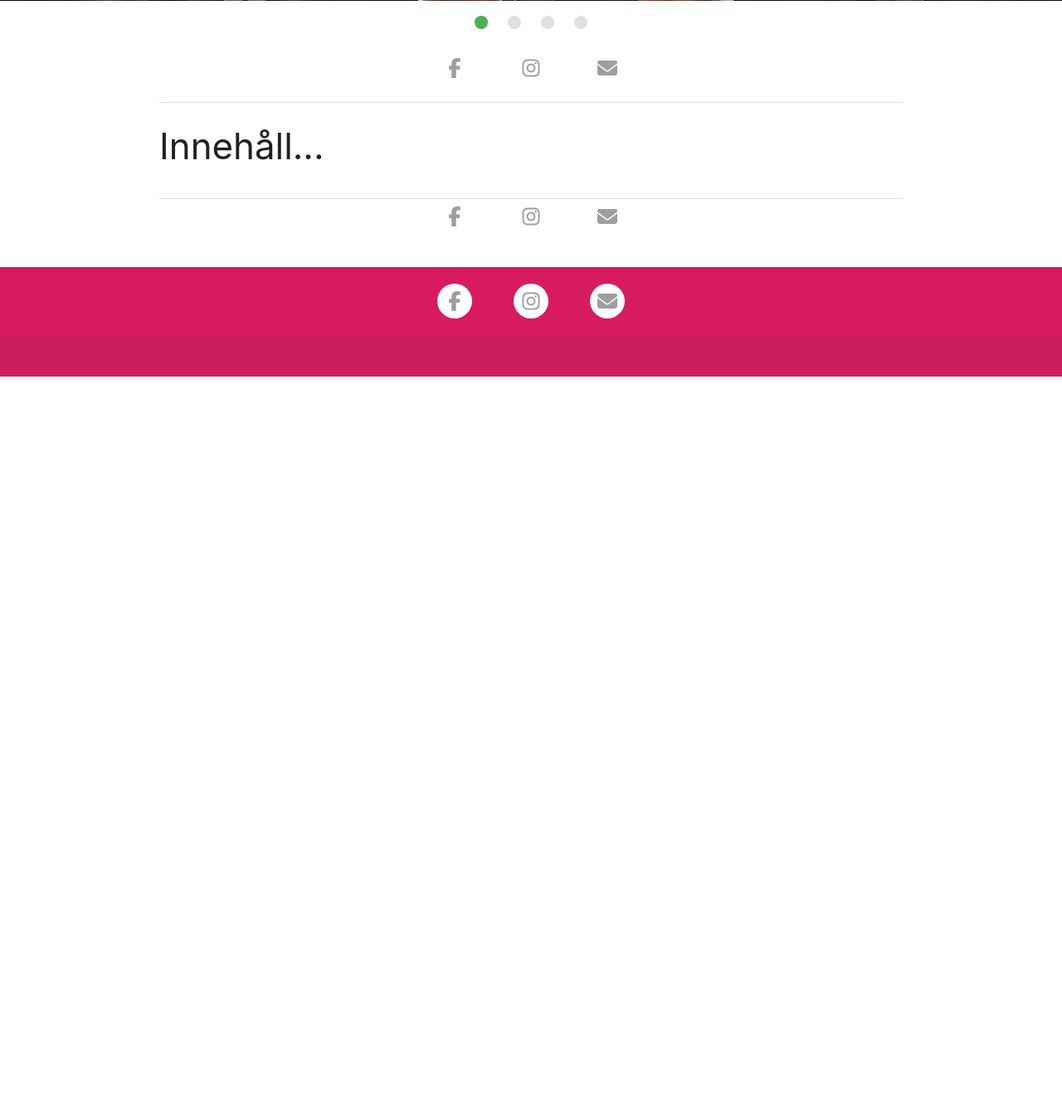
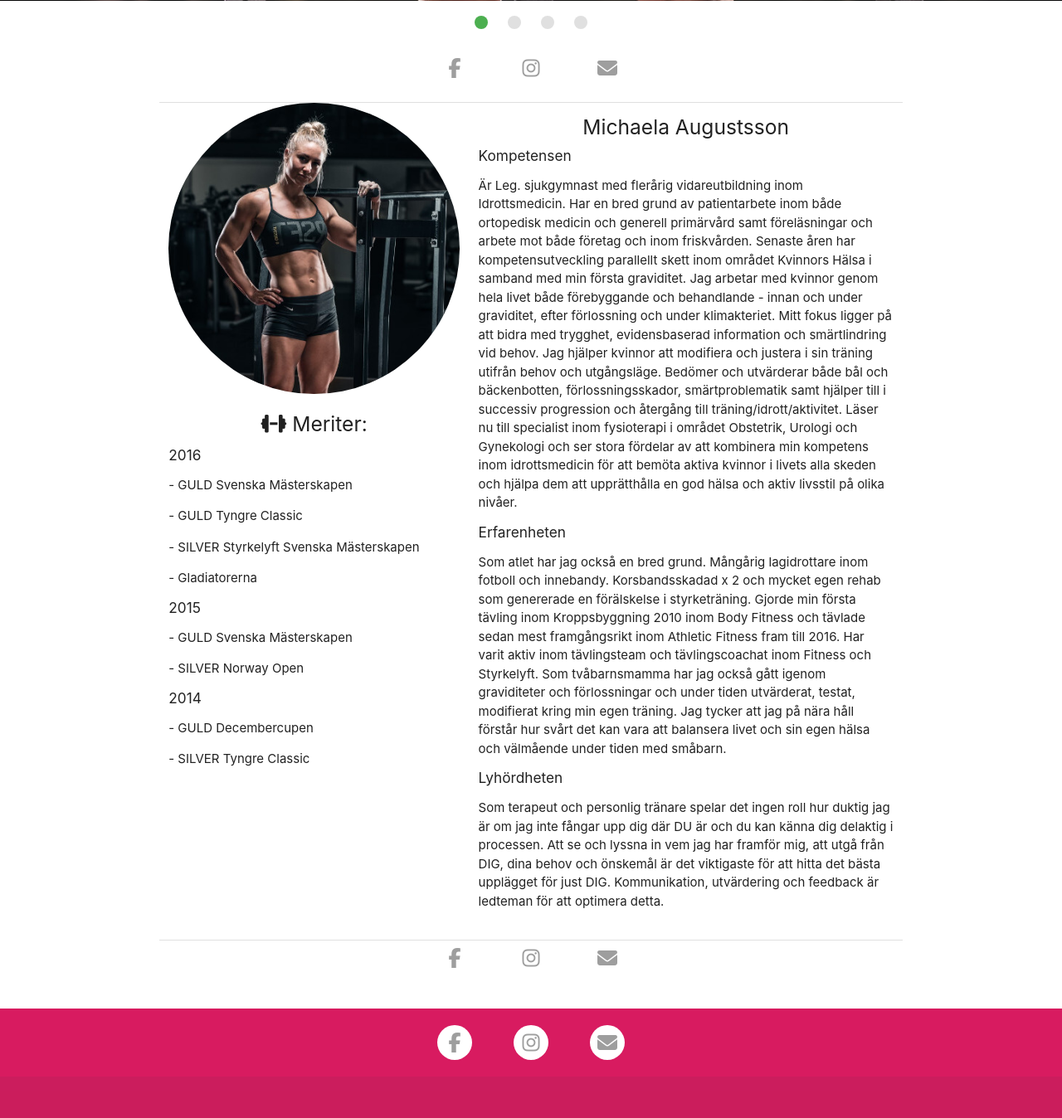
Before and after one commit to hanna-maja/fysio_fitness, a Django app: page / in a window 1280 px wide. Shown: the part 463-1811 px from the top of the page at 83% size. Before the commit the page ends 917 px from the top, so only its background shows below. Run offline with Django 3.2, Linux system fonts and the light colour scheme; some libraries are stand-ins or nearby versions.

Commit message:
FEAT: added content to homepage

```diff
--- a/home/templates/home/index.html
+++ b/home/templates/home/index.html
@@ -9,7 +9,8 @@
             <div class="caption center-align">
                 <h1>Fysio Fitness</h1>
                 <h5 class="light grey-text text-lighten-3">Träning för livet, genom livet</h5>
-                <a class="waves-effect waves-light btn-large" href="{% url 'subscriptions' %}"><i class="material-icons right">subscriptions</i>Se träningsfilmer</a>
+                <a class="waves-effect waves-light btn-large" href="{% url 'subscriptions' %}"><i
+                        class="material-icons right">subscriptions</i>Se träningsfilmer</a>
             </div>
         </li>
         <li>
@@ -17,7 +18,8 @@
             <div class="caption left-align">
                 <h3>Fysio Fitness</h3>
                 <h5 class="light grey-text text-lighten-3">Smart träning för att nå dina mål</h5>
-                <a class="waves-effect waves-light btn-large" href="{% url 'subscriptions' %}"><i class="material-icons right">subscriptions</i>Se träningsfilmer</a>
+                <a class="waves-effect waves-light btn-large" href="{% url 'subscriptions' %}"><i
+                        class="material-icons right">subscriptions</i>Se träningsfilmer</a>
             </div>
         </li>
         <li>
@@ -25,7 +27,8 @@
             <div class="caption right-align">
                 <h3>Personlig träning</h3>
                 <h5 class="light grey-text text-lighten-3">Kompetens-Erfarenhet-Lyhördhet</h5>
-                <a class="waves-effect waves-light btn-large" href="{% url 'subscriptions' %}"><i class="material-icons right">subscriptions</i>Se träningsfilmer</a>
+                <a class="waves-effect waves-light btn-large" href="{% url 'subscriptions' %}"><i
+                        class="material-icons right">subscriptions</i>Se träningsfilmer</a>
             </div>
         </li>
         <li>
@@ -33,7 +36,8 @@
             <div class="caption center-align">
                 <h3>Personlig träning</h3>
                 <h5 class="light grey-text text-lighten-3">Gravidträning/ Postpartumträning</h5>
-                <a class="waves-effect waves-light btn-large" href="{% url 'subscriptions' %}"><i class="material-icons right">subscriptions</i>Se träningsfilmer</a>
+                <a class="waves-effect waves-light btn-large" href="{% url 'subscriptions' %}"><i
+                        class="material-icons right">subscriptions</i>Se träningsfilmer</a>
             </div>
         </li>
     </ul>
@@ -47,7 +51,60 @@
 </div>
 <div class="divider"></div>
 <div class="row">
-    <h3>Innehåll...</h3>
+    <div class="col s12 m5">
+        <img class="circle" src="{% static 'images/mela8.jpg' %}" style="width: 100%;" alt="">
+        <h5 class="center"><i class="fas fa-dumbbell"></i> Meriter:</h5>
+        <ul>
+            <li>
+                <h6>2016</h6>
+                <p>- GULD Svenska Mästerskapen</p>
+                <p>- GULD Tyngre Classic</p>
+                <p>- SILVER Styrkelyft Svenska Mästerskapen</p>
+                <p>- Gladiatorerna</p>
+            </li>
+            <li>
+                <h6>2015</h6>
+                <p>- GULD Svenska Mästerskapen</p>
+                <p>- SILVER Norway Open</p>
+            </li>
+            <li>
+                <h6>2014</h6>
+                <p>- GULD Decembercupen</p>
+                <p>- SILVER Tyngre Classic</p>
+            </li>
+        </ul>
+    </div>
+    <div class="col s12 m7">
+        <h5 class="center">Michaela Augustsson</h5>
+        <h6>Kompetensen</h6>
+        <p>Är Leg. sjukgymnast med flerårig vidareutbildning inom Idrottsmedicin. Har en bred grund av patientarbete
+            inom både ortopedisk medicin och generell primärvård samt föreläsningar och arbete mot både företag och inom
+            friskvården.
+            Senaste åren har kompetensutveckling parallellt skett inom området Kvinnors Hälsa i samband med min första
+            graviditet. Jag arbetar med kvinnor genom hela livet både förebyggande och behandlande - innan och under
+            graviditet, efter förlossning och under klimakteriet.
+            Mitt fokus ligger på att bidra med trygghet, evidensbaserad information och smärtlindring vid behov.
+            Jag hjälper kvinnor att modifiera och justera i sin träning utifrån behov och utgångsläge. Bedömer och
+            utvärderar både bål och bäckenbotten, förlossningsskador, smärtproblematik samt hjälper till i successiv
+            progression och återgång till träning/idrott/aktivitet.
+            Läser nu till specialist inom fysioterapi i området Obstetrik, Urologi och Gynekologi och ser stora fördelar
+            av att kombinera min kompetens inom idrottsmedicin för att bemöta aktiva kvinnor i livets alla skeden och
+            hjälpa dem att upprätthålla en god hälsa och aktiv livsstil på olika nivåer. </p>
+        <h6>Erfarenheten</h6>
+        <p>Som atlet har jag också en bred grund. Mångårig lagidrottare inom fotboll och innebandy. Korsbandsskadad x 2
+            och mycket egen rehab som genererade en förälskelse i styrketräning.
+            Gjorde min första tävling inom Kroppsbyggning 2010 inom Body Fitness och tävlade sedan mest framgångsrikt
+            inom Athletic Fitness fram till 2016. Har varit aktiv inom tävlingsteam och tävlingscoachat inom Fitness och
+            Styrkelyft. Som tvåbarnsmamma har jag också gått igenom graviditeter och förlossningar och under tiden
+            utvärderat, testat, modifierat kring min egen träning. Jag tycker att jag på nära håll förstår hur svårt det
+            kan vara att balansera livet och sin egen hälsa och välmående under tiden med småbarn.</p>
+        <h6>Lyhördheten</h6>
+        <p>Som terapeut och personlig tränare spelar det ingen roll hur duktig jag är om jag inte fångar upp dig där DU
+            är och du kan känna dig delaktig i processen.
+            Att se och lyssna in vem jag har framför mig, att utgå från DIG, dina behov och önskemål är det viktigaste
+            för att hitta det bästa upplägget för just DIG.
+            Kommunikation, utvärdering och feedback är ledteman för att optimera detta.</p>
+    </div>
 </div>
 <div class="divider"></div>
 
```
Also changed, not shown: README.md, static/images/mela8.jpg (added).
